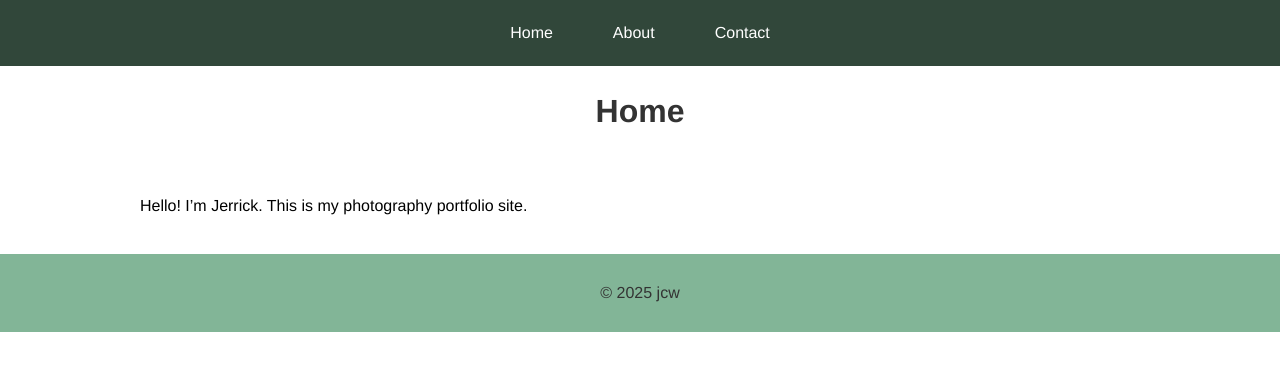
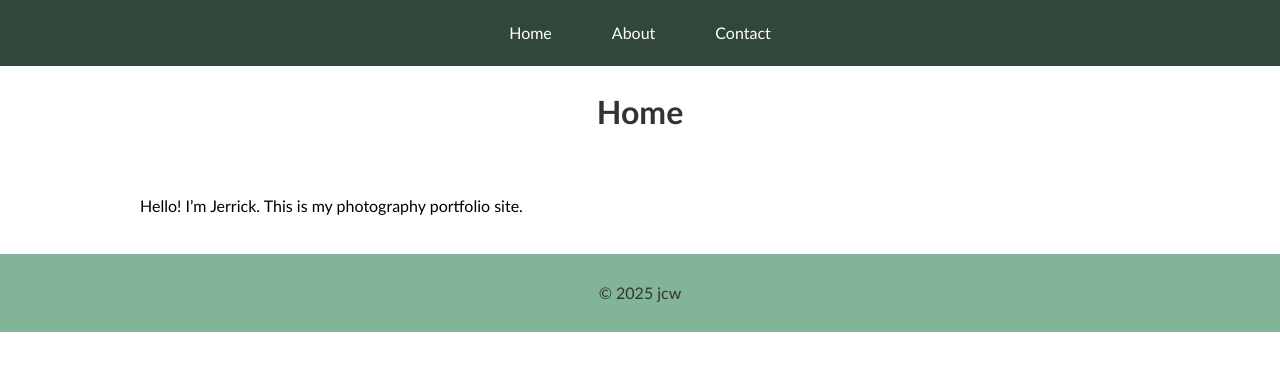
Before and after one commit to jerrickwang/jerrickwang.github.io, a Jekyll site: the page built from index.md, in a window 1280 px wide. Shown: the top 371 px of the page. Built offline with Jekyll 4.4.1, drawn with Linux system fonts in a browser that asks for light colours.

Commit message:
Update style.css

```diff
--- a/assets/css/style.css
+++ b/assets/css/style.css
@@ -70,7 +70,7 @@ footer {
 body {
   margin: 0; /* Removes default body margins */
   padding: 0; /* Removes default body padding */
-  font-family: 'Helvetica Neue';
+  font-family: 'Trebuchet MS';
   line-height: 1.6; /* Improves readability */
   background-color: #EDF4F2
   box-sizing: border-box; /* Applies box-sizing globally */
```
